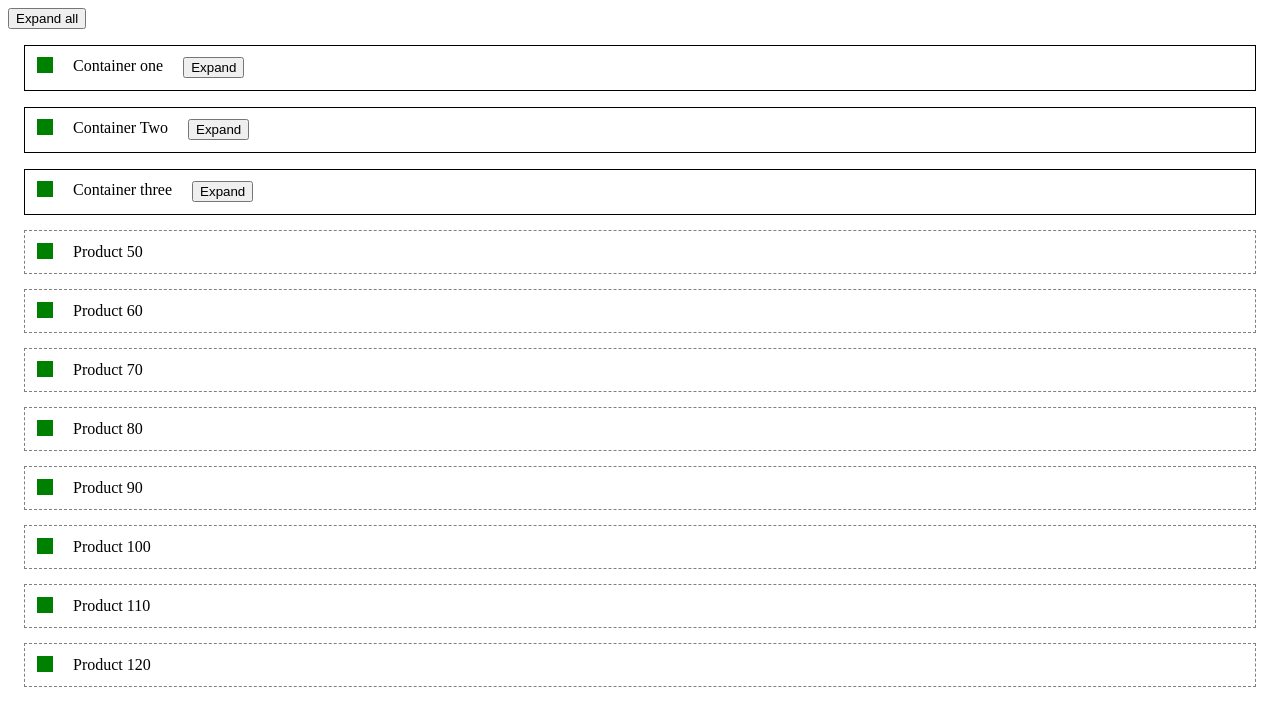
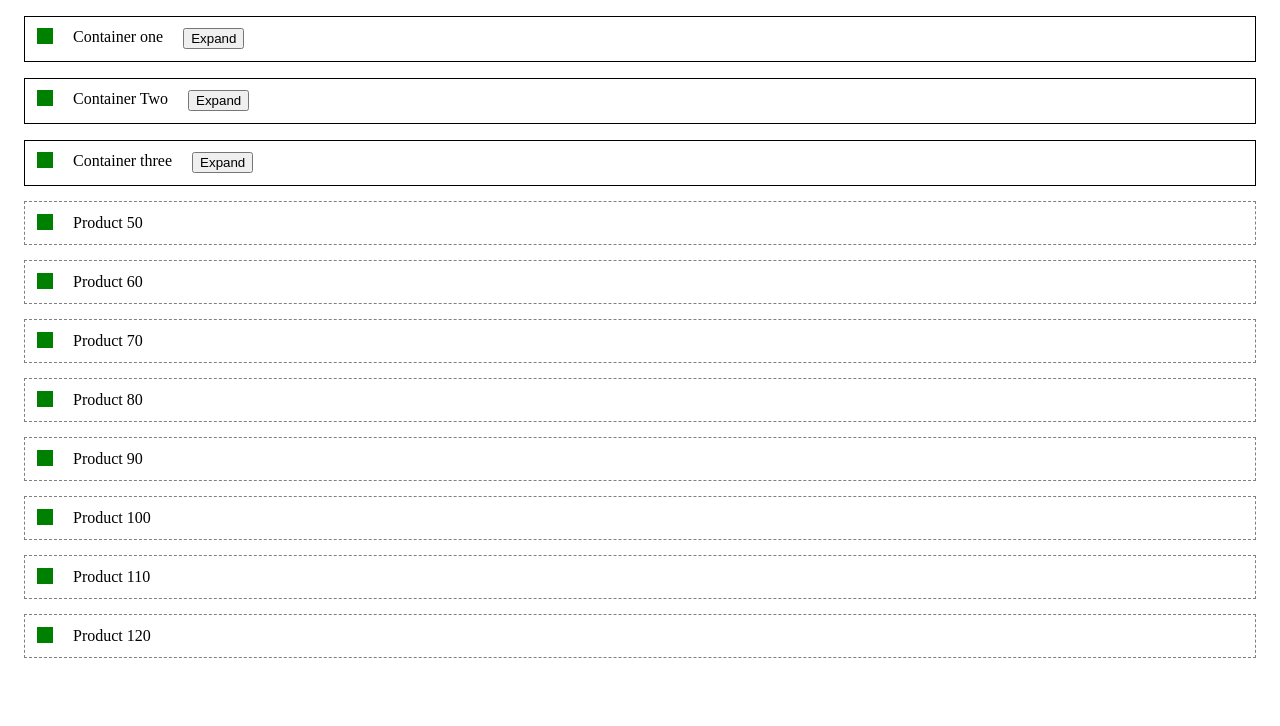
Before and after one commit to Ramadanko/react-dnd-nested-list, a React (Vite) app: page / in a window 1280 px wide. Shown: the top 726 px of the page. Built offline with nearby package versions, Linux system fonts and the light colour scheme.

Commit message:
remove expand all / collapse all temporarily

```diff
--- a/src/NestedList/Tree.tsx
+++ b/src/NestedList/Tree.tsx
@@ -4,14 +4,10 @@ import { INode } from './types';
 import DraggableDroppableNode from './DraggableDroppableNode';
 
 const Tree = () => {
-  const { rootNode, areAllNodesExpanded, toggleAllNodes = () => {} } = useContext(TreeContext);
-  const expandText = areAllNodesExpanded ? 'Collapse all' : 'Expand all';
+  const { rootNode } = useContext(TreeContext);
 
   return (
     <>
-      <div>
-        <button onClick={toggleAllNodes}>{expandText}</button>
-      </div>
       {rootNode?.children?.map((node: INode, index: number) => (
         <DraggableDroppableNode node={node} key={node.id} index={index} />
       ))}
```
